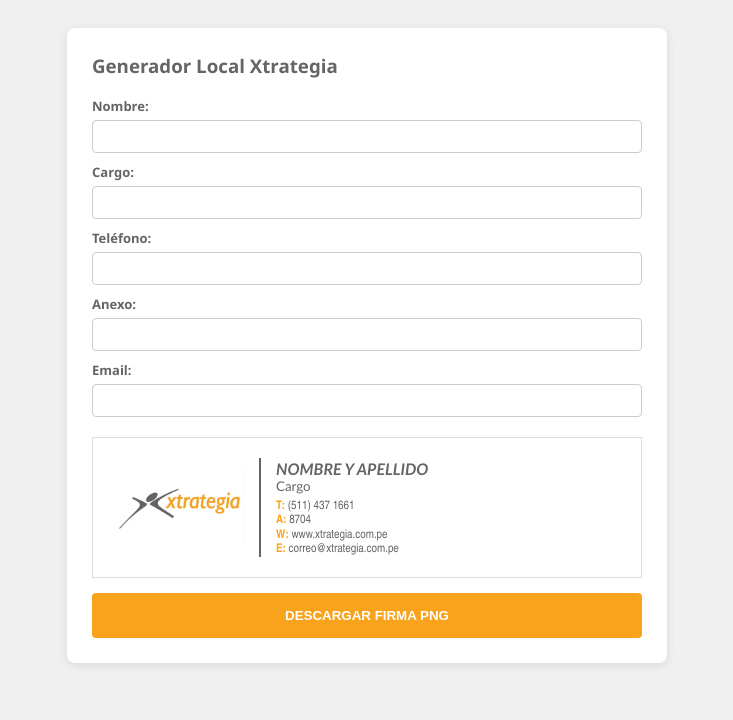
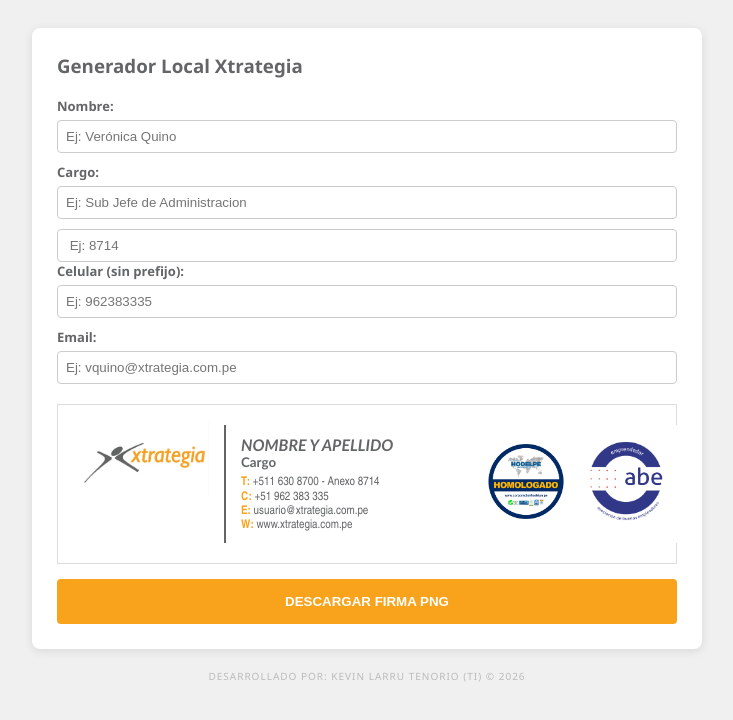
Before and after one commit to klt0304/firma-xtrategia, a plain HTML site: page index.html in a window 1280 px wide. Shown: the whole page, without its empty margins (273-1006 px from the left). Drawn offline with nearby package versions, Linux system fonts and the light colour scheme.

Commit message:
index.html

```diff
--- a/index.html
+++ b/index.html
@@ -6,18 +6,19 @@
     <script src="https://cdnjs.cloudflare.com/ajax/libs/html2canvas/1.4.1/html2canvas.min.js"></script>
     <style>
         body { font-family: 'Segoe UI', sans-serif; background: #f0f0f0; padding: 20px; display: flex; flex-direction: column; align-items: center; }
-        .card { background: white; padding: 25px; border-radius: 8px; box-shadow: 0 2px 10px rgba(0,0,0,0.1); width: 550px; }
+        .card { background: white; padding: 25px; border-radius: 8px; box-shadow: 0 2px 10px rgba(0,0,0,0.1); width: 620px; }
         .form-group { margin-bottom: 10px; }
         label { display: block; font-weight: bold; color: #636567; font-size: 13px; margin-bottom: 5px; }
         input { width: 100%; padding: 8px; border: 1px solid #ccc; border-radius: 4px; box-sizing: border-box; }
 
         #preview { background: white; padding: 20px; margin-top: 20px; border: 1px solid #ddd; }
-        .firma-table { border-collapse: collapse; width: 450px; background-color: white !important; }
-        .logo-td { padding-right: 15px; vertical-align: middle; width: 130px; }
-        .linea-td { border-left: 2px solid #636567; padding-left: 15px; vertical-align: middle; text-align: left; }
+        .firma-table { border-collapse: collapse; background-color: white !important; }
+        .logo-principal-td { padding-right: 15px; vertical-align: top; border-right: 2px; padding-top: 15px; padding-bottom: 40px; border-right: 2px solid #636567; }
+        .datos-td { padding: 0 15px; vertical-align: middle; text-align: left; min-width: 220px; }
+        .certificaciones-td { padding-left: 10px; vertical-align: middle; }
 
-        .nombre { font-family: 'Gill Sans MT', sans-serif; font-size: 12pt; font-style: italic; font-weight: bold; color: #636567; text-transform: uppercase; }
-        .cargo { font-family: 'Gill Sans MT', sans-serif; font-size: 10pt; color: #636567; margin-bottom: 5px; }
+        .nombre { font-family: 'Gill Sans MT', sans-serif; font-size: 12pt; font-style: italic; font-weight: bold; color: #636567; text-transform: none; }
+        .cargo { font-family: 'Gill Sans MT', sans-serif; font-size: 10pt; color: #636567; margin-bottom: 5px; font-weight: bold; }
         .datos { font-family: 'Arial Narrow', sans-serif; font-size: 9pt; color: #636567; line-height: 1.2; }
         .naranja { color: #F9A21B; font-weight: bold; }
 
@@ -30,28 +31,42 @@
 <div class="card">
     <h3 style="color:#636567; margin-top:0;">Generador Local Xtrategia</h3>
 
-    <div class="form-group"><label>Nombre:</label><input type="text" id="inN" oninput="upd()"></div>
-    <div class="form-group"><label>Cargo:</label><input type="text" id="inC" oninput="upd()"></div>
-    <div class="form-group"><label>Teléfono:</label><input type="text" id="inT" oninput="upd()"></div>
-    <div class="form-group"><label>Anexo:</label><input type="text" id="inA" oninput="upd()"></div>
-    <div class="form-group"><label>Email:</label><input type="text" id="inE" oninput="upd()"></div>
+    <div class="form-group"><label>Nombre:</label><input type="text" id="inN" placeholder="Ej: Verónica Quino" oninput="upd()"></div>
+    <div class="form-group"><label>Cargo:</label><input type="text" id="inC" placeholder="Ej: Sub Jefe de Administracion" oninput="upd()"></div>
+    <input type="number" id="inA" placeholder=" Ej: 8714" oninput="if(this.value.length > 4) this.value = this.value.slice(0, 4); upd()">
+    <div class="form-group">
+    <label>Celular (sin prefijo):</label>
+    <input type="text" id="inCel" placeholder="Ej: 962383335"
+           maxlength="9"
+           oninput="this.value = this.value.replace(/[^0-9]/g, ''); upd()">
+</div>
+    <div class="form-group"><label>Email:</label><input type="text" id="inE" placeholder="Ej: vquino@xtrategia.com.pe" oninput="upd()"></div>
 
     <div id="preview">
         <table class="firma-table" id="captura">
             <tr>
-                <td class="logo-td">
-                    <!-- IMPORTANTE: La imagen debe estar en la misma carpeta que este HTML -->
-                   <img src="https://raw.githubusercontent.com/klt0304/firma-xtrategia/main/FIRMA.png" width="130">
+                <td class="logo-principal-td">
+                   <img src="https://raw.githubusercontent.com/klt0304/firma-xtrategia/main/FIRMA.png" width="130" style="margin-top: -20px;">
                 </td>
-                <td class="linea-td">
+
+                <td class="datos-td">
                     <div id="outN" class="nombre">NOMBRE Y APELLIDO</div>
                     <div id="outC" class="cargo">Cargo</div>
                     <div class="datos">
-                        <span class="naranja">T:</span> <span id="outT">(511) 437 1661</span><br>
-                        <span class="naranja">A:</span> <span id="outA">8704</span><br>
-                        <span class="naranja">W:</span> www.xtrategia.com.pe<br>
-                        <span class="naranja">E:</span> <span id="outE">correo@xtrategia.com.pe</span>
+                        <span class="naranja">T:</span> +511 630 8700 - Anexo <span id="outA">8714</span><br>
+                        <span class="naranja">C:</span> +51 <span id="outCel">962 383 335</span><br>
+                        <span class="naranja">E:</span> <span id="outE">usuario@xtrategia.com.pe</span><br>
+                        <span class="naranja">W:</span> www.xtrategia.com.pe
                     </div>
+                </td>
+
+                <td class="certificaciones-td">
+                    <table border="0" cellpadding="0" cellspacing="0">
+                        <tr>
+                            <td><img src="https://raw.githubusercontent.com/klt0304/firma-xtrategia/main/LOGO%20CORPORACION%20HODELPE%20S.A.C.%20-%20HOMOLOGADO.jpg" width="80" style="margin-right: 10px;"></td>
+                            <td><img src="https://raw.githubusercontent.com/klt0304/firma-xtrategia/main/Emprendedor.png" width="100"></td>
+                        </tr>
+                    </table>
                 </td>
             </tr>
         </table>
@@ -59,45 +74,45 @@
 
     <button class="btn" onclick="gen()">DESCARGAR FIRMA PNG</button>
 </div>
+</div> <div style="margin-top: 20px; font-size: 10px; color: #bbb; text-transform: uppercase; letter-spacing: 1px;">
+    Desarrollado por: Kevin larru Tenorio (TI) © 2026
+</div>
+<script>
+  function upd() {
+        // Agregamos .toUpperCase() al nombre para forzar las mayúsculas
+        document.getElementById('outN').innerText = document.getElementById('inN').value.toUpperCase() || "NOMBRE Y APELLIDO";
 
-<script>
-    // Actualiza los campos de la firma al escribir
-    function upd() {
-        document.getElementById('outN').innerText = document.getElementById('inN').value.toUpperCase() || "NOMBRE Y APELLIDO";
         document.getElementById('outC').innerText = document.getElementById('inC').value || "Cargo";
-        document.getElementById('outT').innerText = document.getElementById('inT').value || "(511) 437 1661";
-       document.getElementById('outA').innerText =document.getElementById('inA').value || "8704";
-        document.getElementById('outE').innerText = document.getElementById('inE').value || "correo@xtrategia.com.pe";
+        document.getElementById('outA').innerText = document.getElementById('inA').value || "8714";
+        document.getElementById('outCel').innerText = document.getElementById('inCel').value || "962 383 335";
+        document.getElementById('outE').innerText = document.getElementById('inE').value || "usuario@xtrategia.com.pe";
     }
 
-    // Genera la firma PNG y la descarga (100% compatible local)
     function gen() {
-
         const captura = document.getElementById("captura");
+        const btn = document.querySelector(".btn");
+        btn.innerText = "GENERANDO...";
 
         html2canvas(captura, {
             scale: 4,
             useCORS: true,
-        allowTaint: true
+            allowTaint: true,
+            backgroundColor: "#ffffff"
         }).then(canvas => {
-
             const link = document.createElement("a");
-        link.download = "firma_xtrategia.png";
+            link.download = "Firma_" + (document.getElementById('inN').value || 'Xtrategia') + ".png";
             link.href = canvas.toDataURL("image/png");
             link.click();
 
-        // LIMPIAR CAMPOS
+            // Limpiar y restablecer
             document.getElementById("inN").value = "";
             document.getElementById("inC").value = "";
-        document.getElementById("inT").value = "";
             document.getElementById("inA").value = "";
+            document.getElementById("inCel").value = "";
             document.getElementById("inE").value = "";
-
-        // RESTABLECER LA FIRMA
+            btn.innerText = "DESCARGAR FIRMA PNG";
             upd();
-
         });
-
     }
 </script>
 
```
Lines whose indentation alone changed are shown as unchanged.
